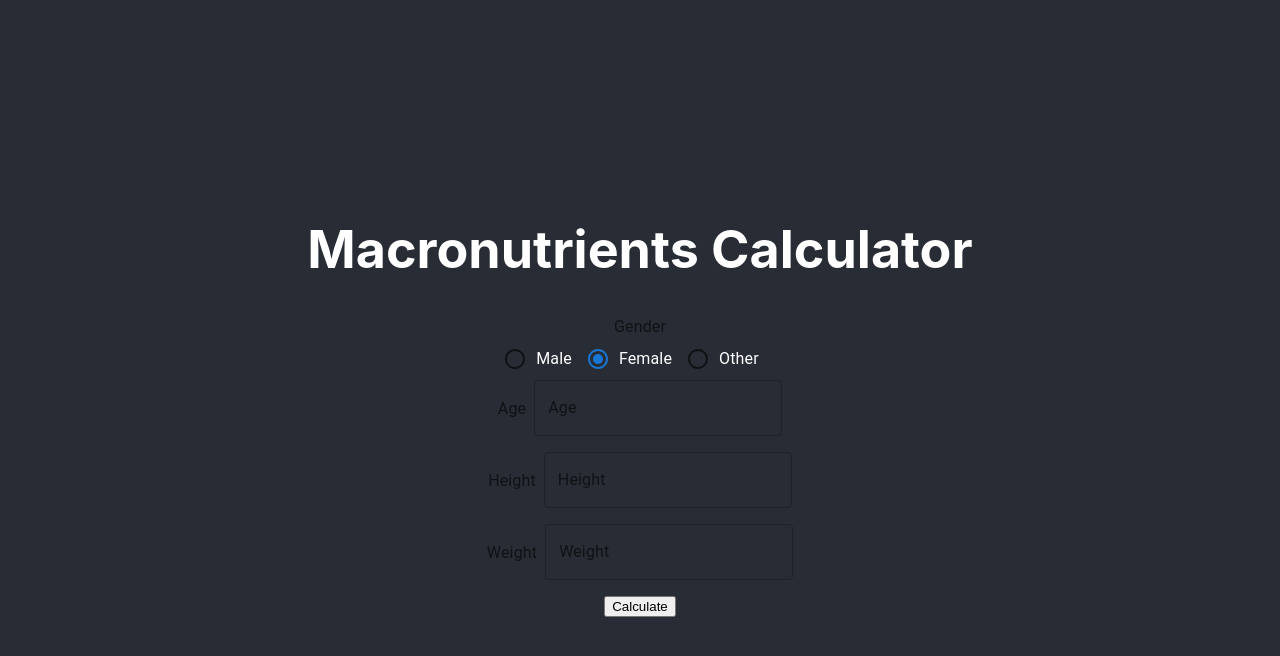
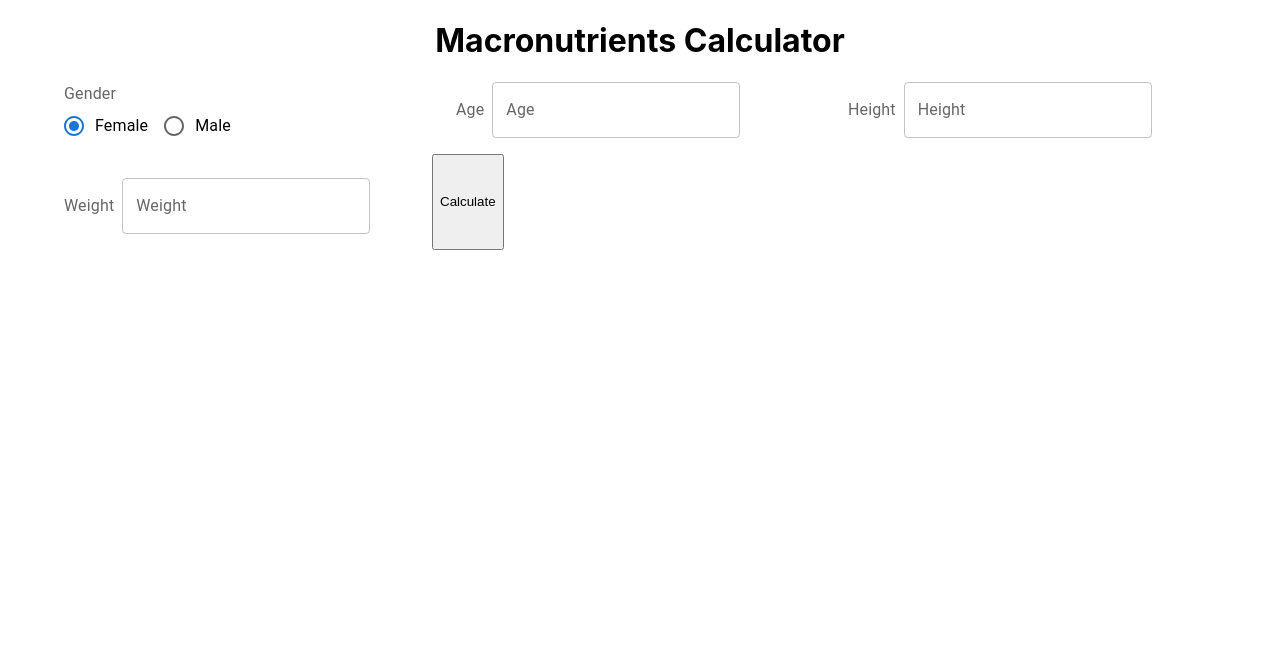
Before and after one commit to kapcom/macros, a React (Create React App) app in the folder frontend/: page / in a window 1280 px wide. Shown: the top 656 px of the page. Built offline with nearby package versions, Linux system fonts and the light colour scheme.

Commit message:
applying grid

```diff
--- a/frontend/src/App.js
+++ b/frontend/src/App.js
@@ -4,6 +4,9 @@ import GenderSelector from './GenderSelector';
 import AgeInput from './AgeInput';
 import HeightInput from './HeightInput';
 import WeightInput from './WeightInput';
+import Grid from '@mui/material/Grid';
+import Container from '@mui/material/Container';
+
 function App() {
   const [age, setAge] = useState('');
   const [height, setHeight] = useState('');
@@ -11,20 +14,28 @@ function App() {
   const [gender, setGender] = useState('female');
 
   const calculateMacronutrients = () => {
-    // Add your logic to calculate macronutrients here
+    // Add logic to calculate macronutrients here
   };
 
   return (
-    <div className="App">
-      <header className="App-header">
-        <h1>Macronutrients Calculator</h1>
-        <GenderSelector gender={gender} setGender={setGender} />
-        <AgeInput age={age} setAge={setAge} />
-        <HeightInput height={height} setHeight={setHeight} />
-        <WeightInput weight={weight} setWeight={setWeight} />
+    <Container>
+      <h1 style={{ textAlign: 'center' }}>Macronutrients Calculator</h1>
+      <Grid container spacing={3}>
+        <Grid item xs={12} md={4}>
+          <GenderSelector gender={gender} setGender={setGender} />
+        </Grid>
+        <Grid item xs={12} md={4}>
+          <AgeInput age={age} setAge={setAge} />
+        </Grid>
+        <Grid item xs={12} md={4}>
+          <HeightInput height={height} setHeight={setHeight} />
+        </Grid>
+        <Grid item xs={12} md={4}>
+          <WeightInput weight={weight} setWeight={setWeight} />
+        </Grid>
         <button onClick={calculateMacronutrients}>Calculate</button>
-      </header>
-    </div>
+      </Grid>
+    </Container>
   );
 }
 
--- a/frontend/src/GenderSelector.js
+++ b/frontend/src/GenderSelector.js
@@ -4,27 +4,25 @@ import RadioGroup from '@mui/material/RadioGroup';
 import FormControlLabel from '@mui/material/FormControlLabel';
 import FormControl from '@mui/material/FormControl';
 import FormLabel from '@mui/material/FormLabel';
+import Grid from '@mui/material/Grid';
 
-export default function GenderSelector() {
-  const [gender, setGender] = React.useState('female');
-
+export default function GenderSelector({ gender, setGender }) {
   const handleChange = (event) => {
     setGender(event.target.value);
   };
 
   return (
-    <FormControl>
+    <FormControl fullWidth>
       <FormLabel id="gender-radio-buttons-group-label">Gender</FormLabel>
       <RadioGroup
         aria-labelledby="gender-radio-buttons-group-label"
         value={gender}
         onChange={handleChange}
         name="radio-buttons-group"
-            row  // Add this line to make the buttons horizontal
+        row
       >
+        <FormControlLabel value="female" control={<Radio />} label="Female" />
         <FormControlLabel value="male" control={<Radio />} label="Male" />
-            <FormControlLabel value="female" control={<Radio />} label="Female" />
-            <FormControlLabel value="other" control={<Radio />} label="Other" />
       </RadioGroup>
     </FormControl>
   );
```
Lines whose indentation alone changed are shown as unchanged.
